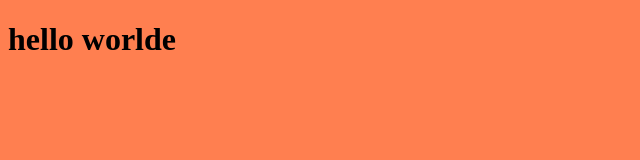
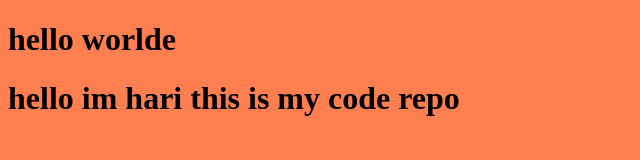
Before and after one commit to Harish12311/gitfile1, a plain HTML site: page index.html in a window 1280 px wide. Shown: the whole page, without its empty margins (0-640 px from the left). Drawn offline with Linux system fonts and the light colour scheme.

Commit message:
new repo

```diff
--- a/index.html
+++ b/index.html
@@ -8,5 +8,6 @@
 </head>
 <body>
     <h1>hello worlde</h1>
+    <h1>hello im hari this is my code repo</h1>
 </body>
 </html>
```
